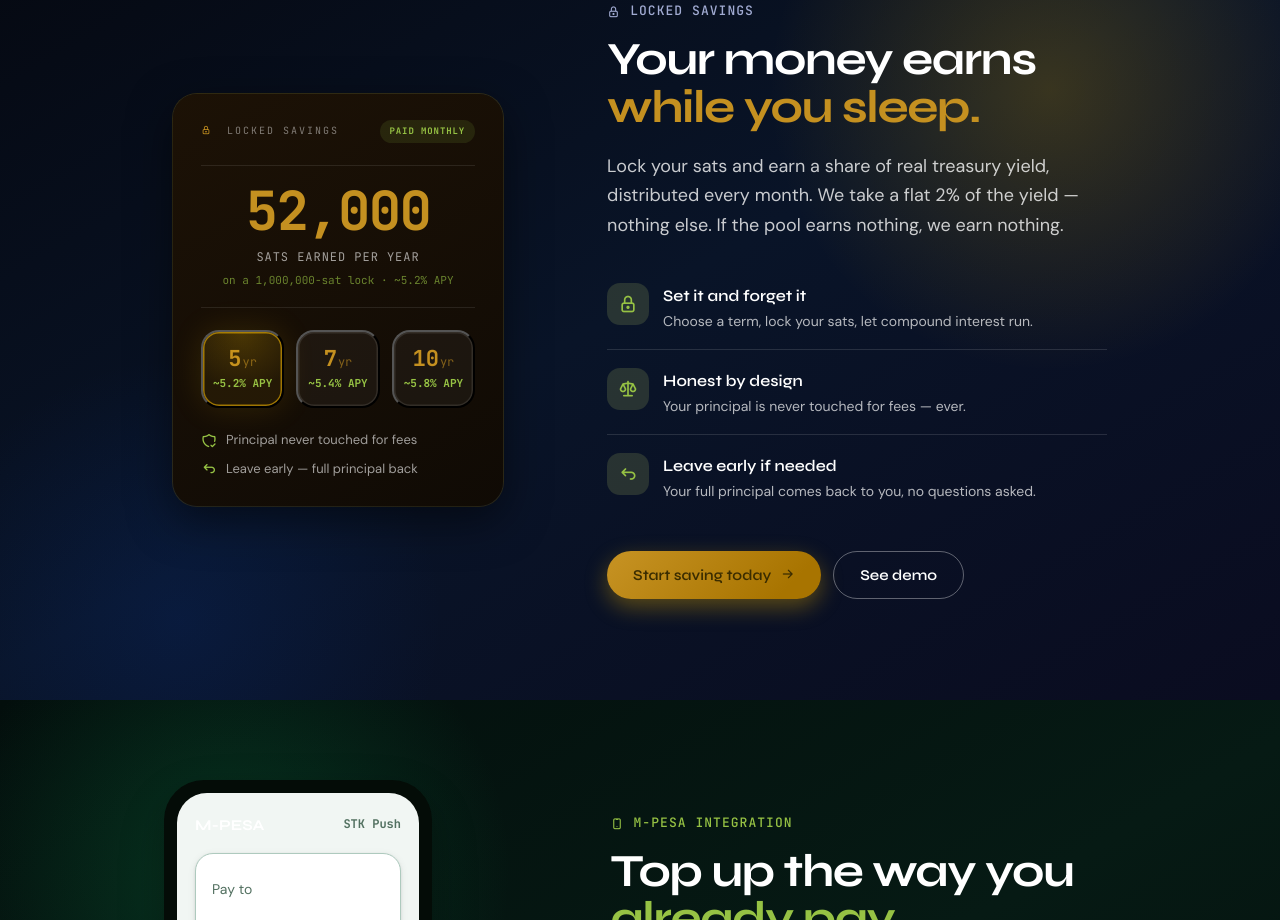
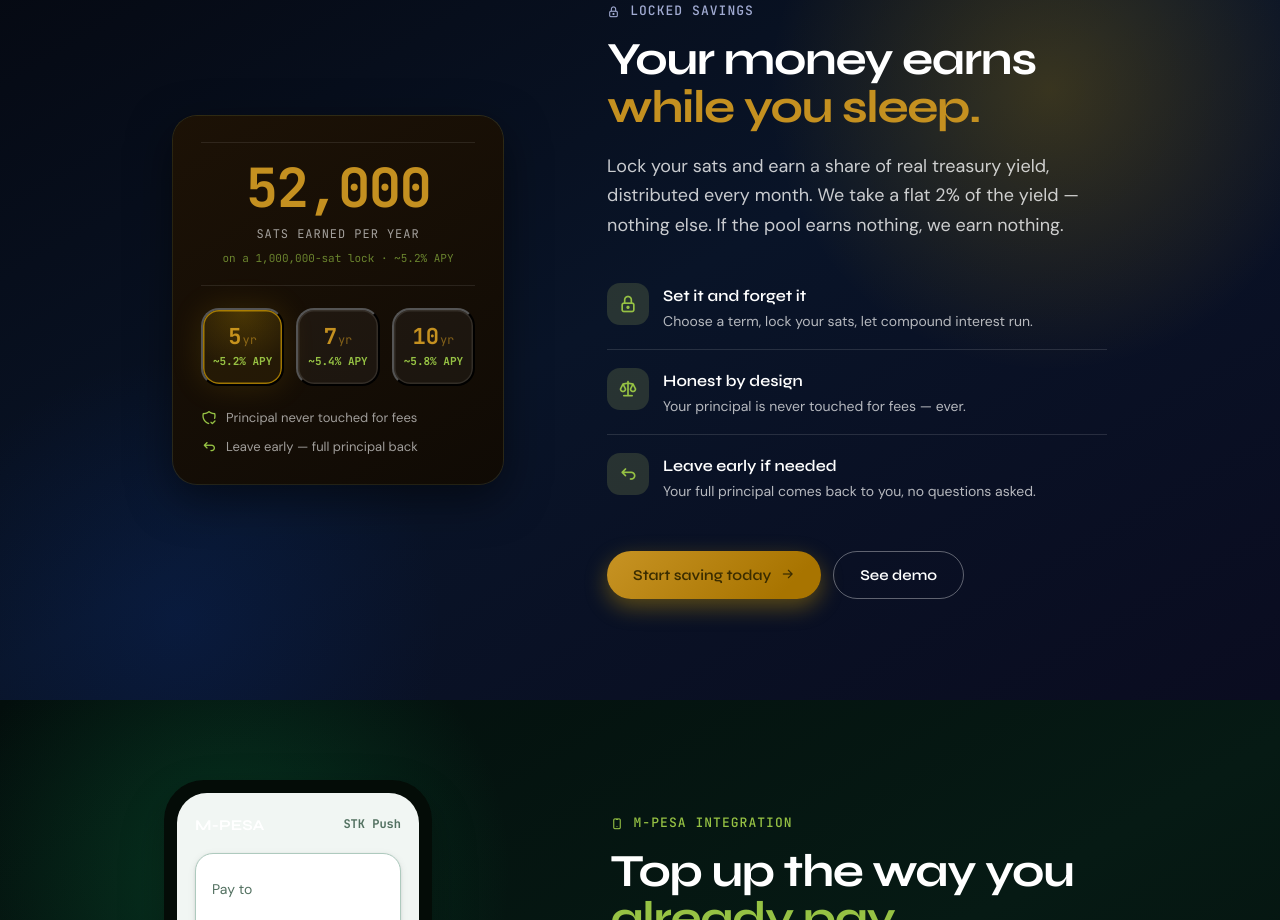
Before and after one commit to altradits/YeboBank, a Next.js app in the folder frontend/: page / in a window 1280 px wide. Shown: the part 1700-2620 px from the top of the page. Built offline with nearby package versions, Linux system fonts and the light colour scheme; no server answers.

Commit message:
fix: remove locked savings header from save card

```diff
--- a/frontend/src/components/landing/FeatureSections.tsx
+++ b/frontend/src/components/landing/FeatureSections.tsx
@@ -285,11 +285,6 @@ function Savings() {
           {/* LEFT — the earnings card: pick a term, see the number */}
           <div className="save-card reveal" role="img"
             aria-label="What a locked savings account earns: pick a term, see sats earned per year">
-            <div className="save-card-head">
-              <span className="l"><i className="ti ti-lock" /> LOCKED SAVINGS</span>
-              <span className="save-card-badge">PAID MONTHLY</span>
-            </div>
-
             <div className="save-card-earn">
               <div className="save-card-num"><span ref={numRef}>0</span></div>
               <div className="save-card-unit">sats earned per year</div>
```
